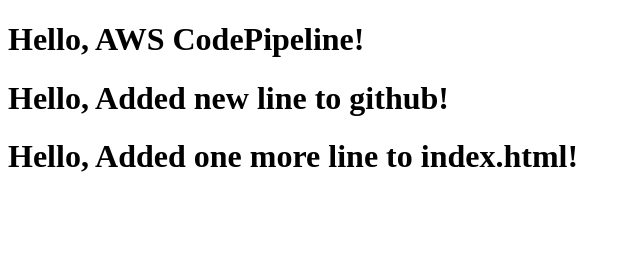
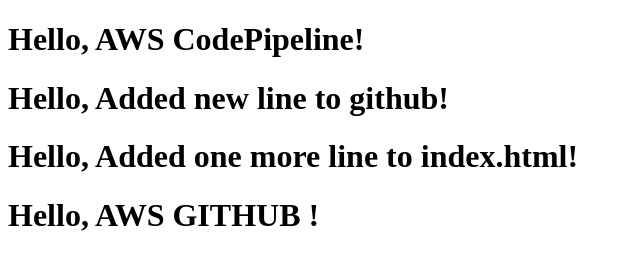
Before and after one commit to cloud18211821/awscodepipeline, a plain HTML site: page index.html in a window 1280 px wide. Shown: the whole page, without its empty margins (0-640 px from the left). Drawn offline with Linux system fonts and the light colour scheme.

Commit message:
Update index.html

```diff
--- a/index.html
+++ b/index.html
@@ -7,5 +7,6 @@
     <h1>Hello, AWS CodePipeline!</h1>
     <h1>Hello, Added new line to github!</h1>
     <h1>Hello, Added one more line to index.html!</h1>
+    <h1>Hello, AWS GITHUB !</h1>
 </body>
 </html>
```
